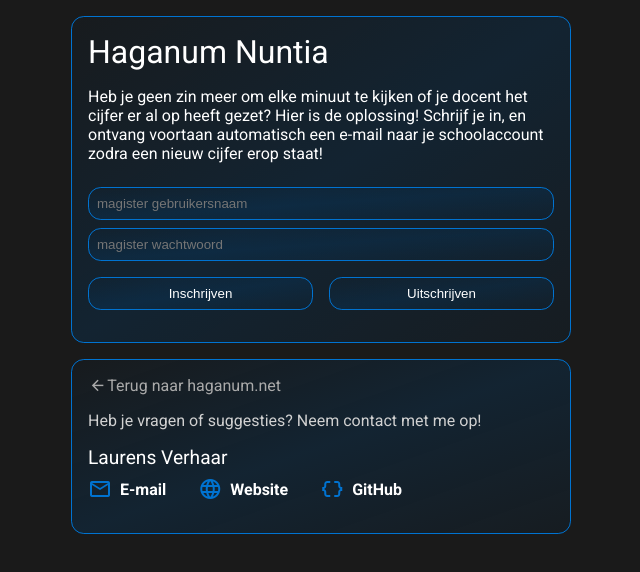
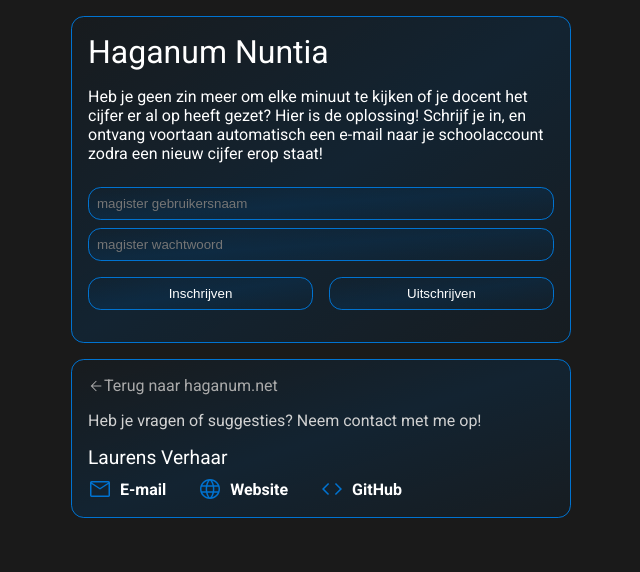
Before and after one commit to laurens-vrh/haganum-notify, a website: page web/index.html in a window 1280 px wide. Shown: the whole page, without its empty margins (319-959 px from the left). Drawn offline with nearby package versions, Linux system fonts and the light colour scheme.

Commit message:
perf: :zap: Remove materialicons. Add svg's.
Remove Google's large icon font and replace all icons with small svg's.

```diff
--- a/web/index.html
+++ b/web/index.html
@@ -49,23 +49,18 @@
         </div>
 
         <div class="block block-footer">
-            <a href="https://haganum.net"><span class="material-symbols-outlined">
-                    arrow_back
-                </span>Terug naar haganum.net</a>
+            <a href="https://haganum.net"><img src="img/icon-arrow_back.svg" alt="">Terug
+                naar haganum.net</a>
             <p>Heb je vragen of suggesties? Neem contact met me op!</p>
             <p class="author">Laurens Verhaar</p>
             <ul class="contact-links">
-                <li><a href="mailto:6081@leerling.haganum.nl"><span class="material-symbols-outlined">
-                            mail
-                        </span>E-mail</a></li>
-                <li><a href="https://laurensverhaar.nl" target="_blank"><span class="material-symbols-outlined">
-                            language
-                        </span>Website</a></li>
-                <li><a href="https://github.com/laurens-vrh" target="_blank"><span
-                            class="material-symbols-outlined">data_object</span>GitHub</a>
+                <li><a href="mailto:6081@leerling.haganum.nl"><img src="img/icon-mail.svg" alt="">E-mail</a></li>
+                <li><a href="https://laurensverhaar.nl" target="_blank"><img src="img/icon-language.svg"
+                            alt="">Website</a></li>
+                <li><a href="https://github.com/laurens-vrh" target="_blank"><img src="img/icon-code.svg"
+                            alt="">GitHub</a>
                 </li>
             </ul>
-            <p id="updates"></p>
         </div>
     </div>
 </body>
--- a/web/style.css
+++ b/web/style.css
@@ -1,6 +1,5 @@
 /* FONTS */
 @import url("https://fonts.googleapis.com/css2?family=Roboto:ital,wght@0,100;0,300;0,400;0,500;0,700;0,900;1,100;1,300;1,400;1,500;1,700;1,900&display=swap");
-@import url("https://fonts.googleapis.com/css2?family=Material+Symbols+Outlined:opsz,wght,FILL,GRAD@20..48,100..700,0..1,-50..200");
 
 /* RESET */
 @import "reset.css";
@@ -111,6 +110,9 @@
 	font-size: 1.2rem;
 }
 
+.block.block-footer img {
+	width: 1rem;
+}
 .block.block-footer p {
 	margin-top: var(--margin);
 	color: var(--clr-white-300);
@@ -130,11 +132,10 @@
 	font-weight: bold;
 	color: var(--clr-white);
 }
-.block.block-footer .contact-links a span {
+.block.block-footer .contact-links a img {
 	margin-right: calc(var(--padding) / 2);
 
-	font-size: 1.5rem;
-	color: var(--clr-primary-100);
+	width: 1.5rem;
 }
 
 /* ANIMATIONS */
```
Also changed, not shown: web/img/icon-arrow_back.svg (added), web/img/icon-code.svg (added), web/img/icon-language.svg (added), web/img/icon-mail.svg (added).
